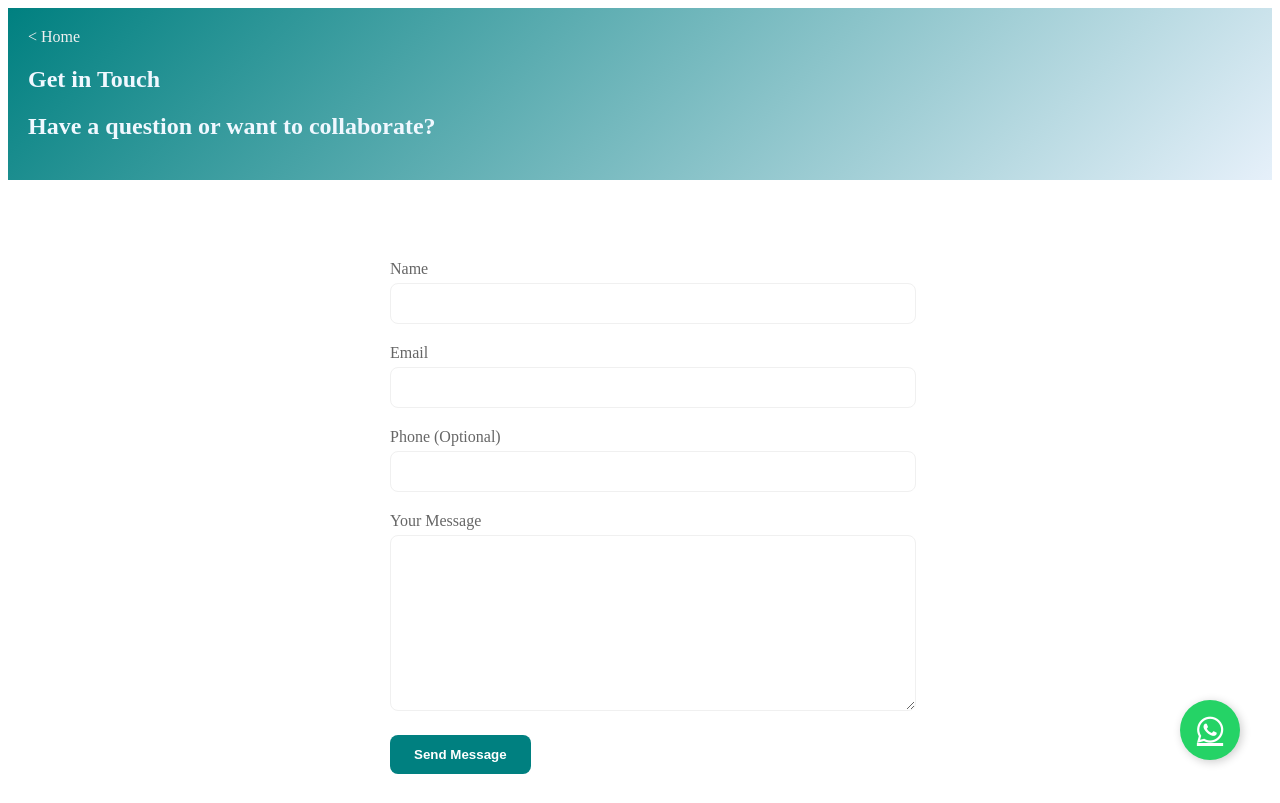
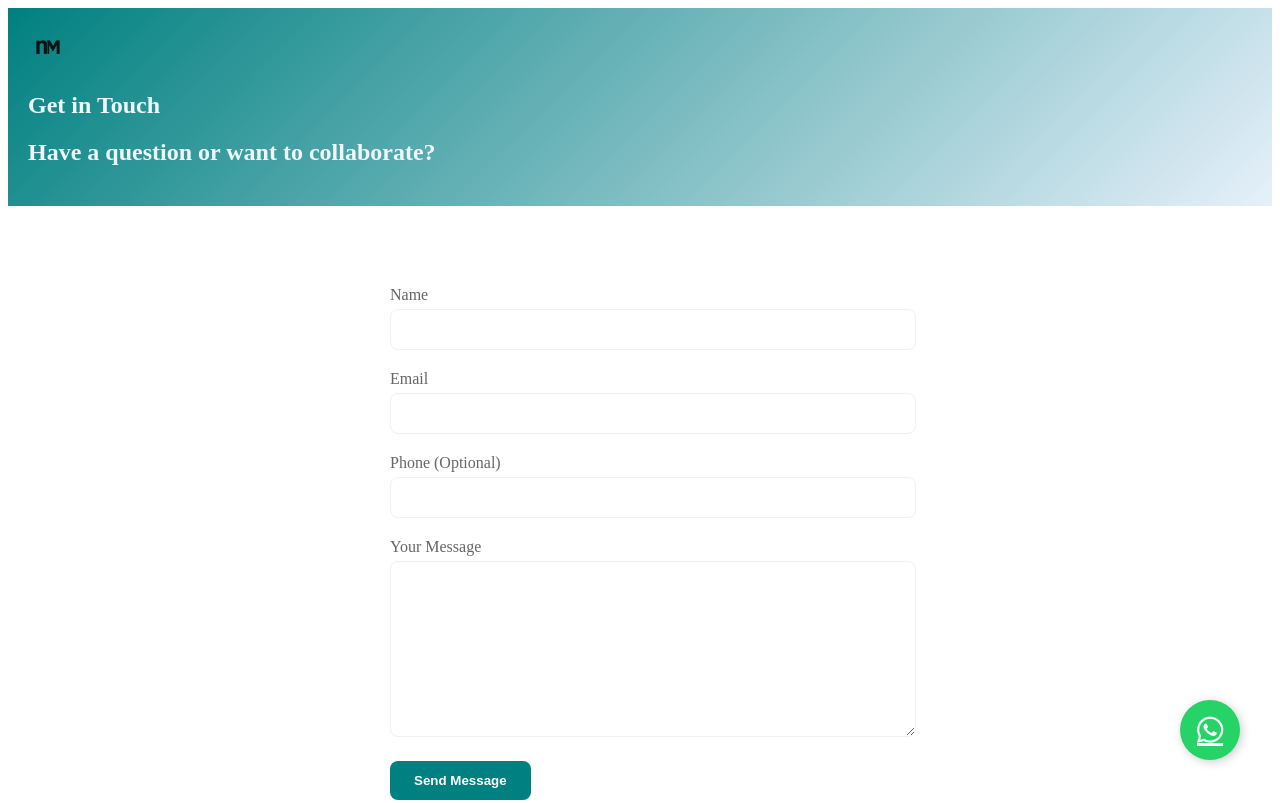
Before and after one commit to Arap-Tum/Kirwa-portfolio, a plain HTML site: page contact.html in a window 1280 px wide. Shown: the top 803 px of the page. Drawn offline with Linux system fonts and the light colour scheme.

Commit message:
Adding images and logos for the websites

```diff
--- a/contact.html
+++ b/contact.html
@@ -4,6 +4,7 @@
     <meta charset="UTF-8">
     <meta name="viewport" content="width=device-width, initial-scale=1.0">
     <title>Contact Us</title>
+    <link rel="icon" href="img/neomaket.png" type="image/png">
     <link rel="stylesheet" href="https://cdnjs.cloudflare.com/ajax/libs/font-awesome/6.0.0-beta3/css/all.min.css">
     <link rel="stylesheet" href="styles/contact-page-styles.css">
 </head>
@@ -12,7 +13,9 @@
     <!-- Hero Section -->
      <section class="hero-section">
         <div class="container">
-            <a href="index.html"> < Home</a>
+            <div class="logo">
+                <a href="index.html"><img src="img/neomaket.png" alt="Logo"></a>
+             </div>
             <h1>Get in Touch</h1>
             <h2>Have a question or want to collaborate?</h2>
         </div>
--- a/styles/contact-page-styles.css
+++ b/styles/contact-page-styles.css
@@ -8,6 +8,13 @@
     --gray-light: #f0f0f0;
     --text-gray: #666666;
 }
+/* LOGO */
+
+.logo img {
+    height: 40px;
+    object-fit: contain;
+  }
+
 /* hero section */
 .hero-section {
 
--- a/styles/footer.css
+++ b/styles/footer.css
@@ -1,3 +1,14 @@
+:root {
+  /* Color Palette */
+  --teal-primary: #008080;
+  --teal-dark: #006666;
+  --blue-soft: #004d4d;
+  --background-light-blue: #f0f8ff;
+  --gray-light: #f0f0f0;
+  --text-gray: #666666;
+}
+
+
 .site-footer {
     background: linear-gradient(to right, #004d4d, #006666); /* Deep teal gradient */
     color: #f1f1f1;
@@ -120,7 +131,7 @@
   border-radius: 50%;
   margin: 2px;
 }
-.social-media-icons .whatsapp {
+.social-media-icons .whatsapp  {
   background-color: #cccccc;
   padding: 10px;
   border-radius: 50%;
--- a/top-bar.html
+++ b/top-bar.html
@@ -3,7 +3,7 @@
      <div class="topbar">
         <link rel="stylesheet" href="styles/top-bar.css">
         <div class="logo">
-          <a href="index.html"><img src="your-logo.png" alt="Logo">HOME</a>
+          <a href="index.html"><img src="img/neomaket.png" alt="Logo"></a>
         </div>
         <div class="menu">
           <div class="about"><a href="portfolio.html">Portfolio</a></div>
```
Also changed, not shown: about.html (+2 -1 lines), index.html (+2 -1 lines), portfolio.html (+1 -0 lines), img/neomaket.png (added), 1 other file.
